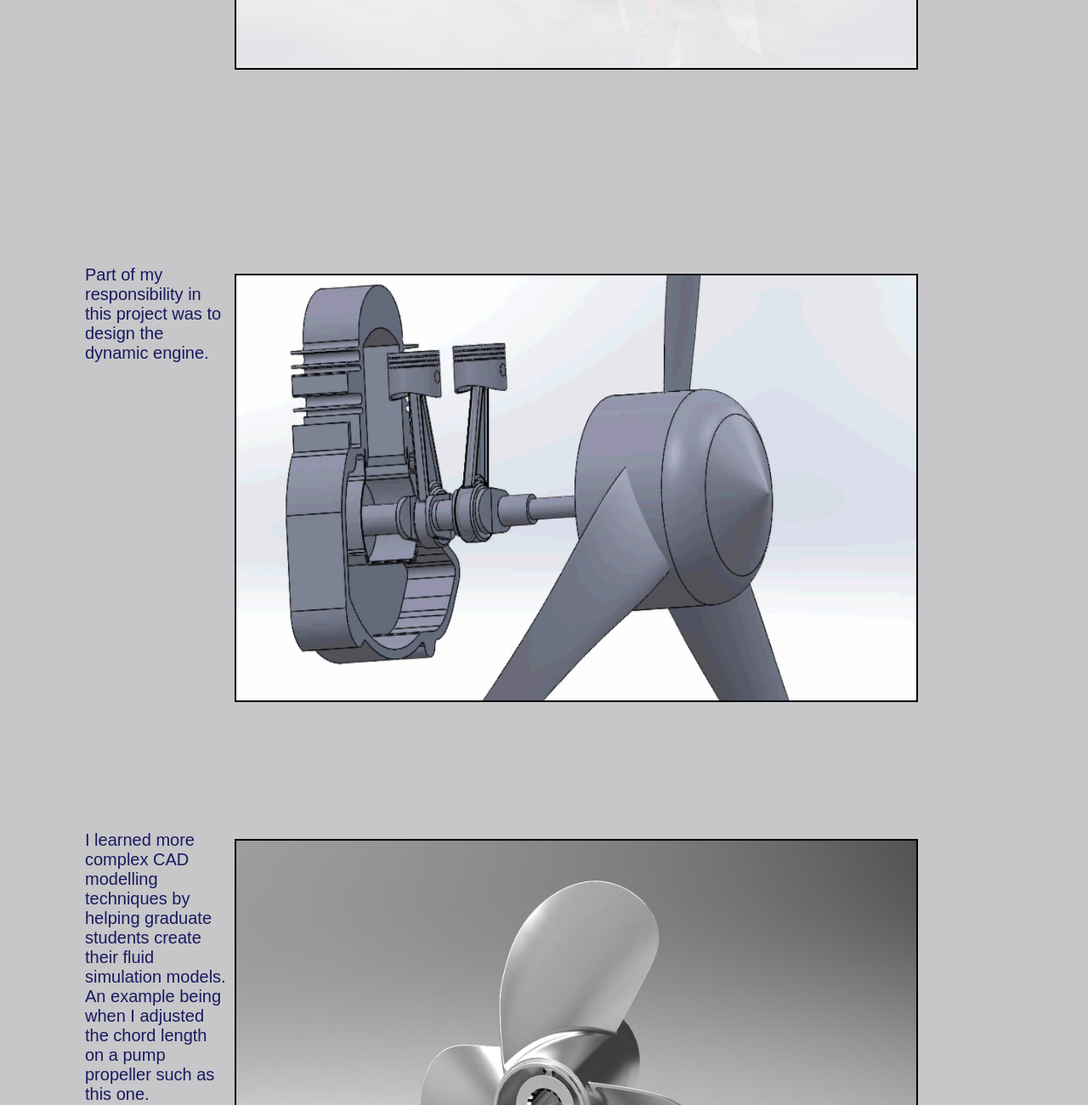
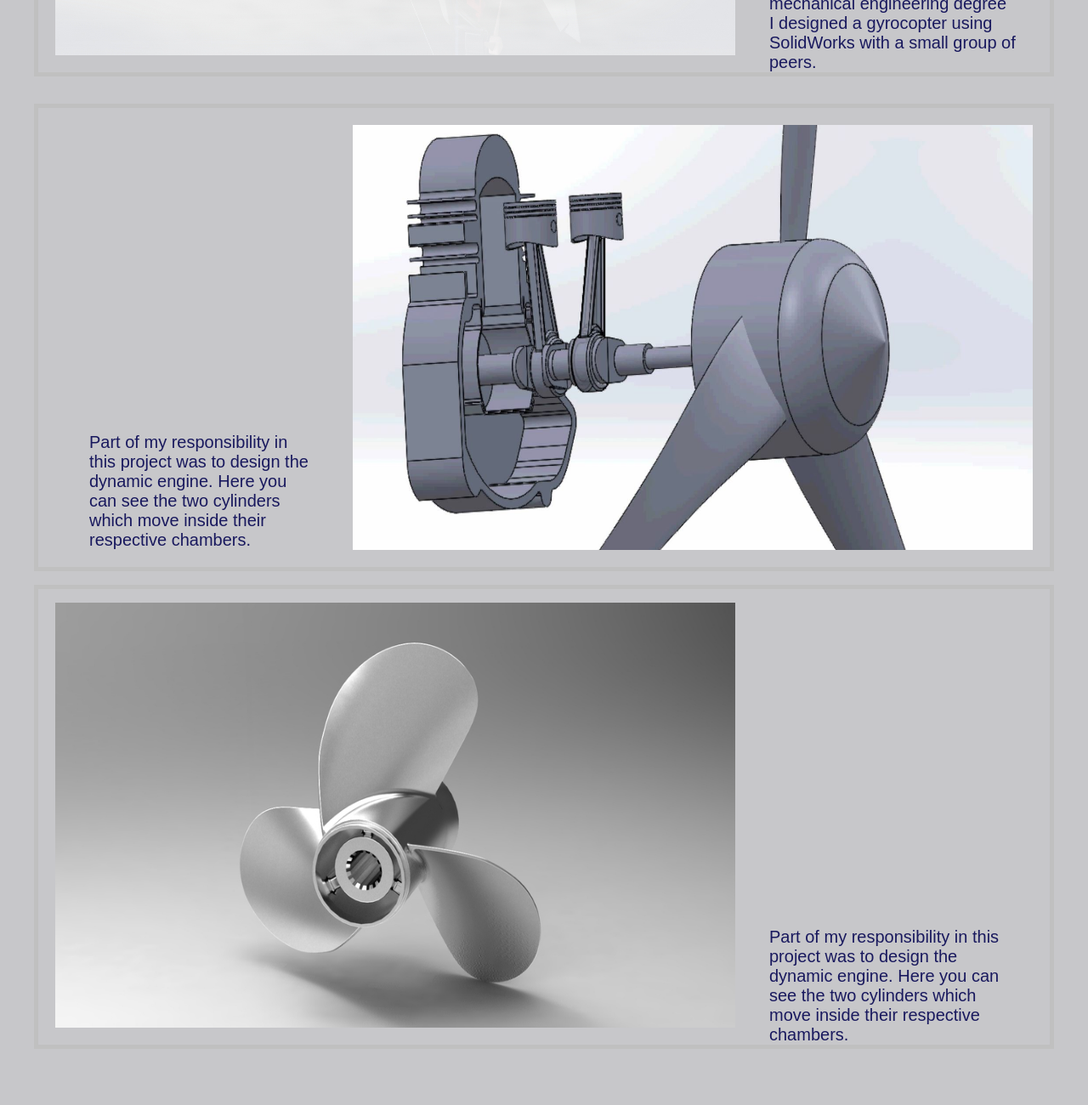
Before and after one commit to aescobed/aescobed.github.io, a plain HTML site: page CADCAM.html in a window 1280 px wide. Shown: the part 540-1840 px from the top of the page at 85% size. After the commit the page ends 1790 px from the top, so only its background shows below. Drawn offline with Linux system fonts and the light colour scheme.

Commit message:
Updated CADCAM style

```diff
--- a/CADCAM.html
+++ b/CADCAM.html
@@ -15,6 +15,7 @@
 
             <nav>
                 <ul>
+
                     <li><a href="index.html"> Home </a></li>
                     <li><a href="CADCAM.html"> CAD/CAM </a></li>
                     <li><a href="Circuitry.html"> Circuitry </a></li>
@@ -25,26 +26,53 @@
                 </ul>
             </nav>
 
-
         </div>
     </header>
 
+    <!--
+            <div>
+                <img id="gyro" src="images\gyro.JPG" width="800" height="500" style="float: right; margin-left:10px;margin-bottom:50px;margin-right:200px;border: solid black 2.5px">
+                <p id="CADdesc"> In my first year of my mechanical engineering degree I designed a gyrocopter using SolidWorks with a small group of peers.
+                </p>
+            </div>
+        --->
+    <figure class="left">
+        <p>
+            <img src="images\gyro.JPG"
+                 width="800" height="500">
+            <figcaption>
+                In my first year of my mechanical engineering degree I designed a gyrocopter using SolidWorks with a small group of peers.
+            </figcaption>
+    </figure>
 
-        <div>
-            <img id="gyro" src="images\gyro.JPG" width="800" height="500" style="float: right; margin-left:10px;margin-bottom:50px;margin-right:200px;border: solid black 2.5px">
-            <p id="CADdesc"> In my first year of my mechanical engineering degree I designed a gyrocopter using SolidWorks with a small group of peers.
-            </p>
-        </div>
-        <div>
-            <img id="gyroeng" src="images\gyroEngine.JPG" width="800" height="500" align="middle" style="float: right; margin-left:10px;margin-bottom:50px; margin-right:200px; margin-top:10px;border: solid black 2.5px">
-            <p id="CADdesc"> Part of my responsibility in this project was to design the dynamic engine.
-            </p>
-        </div>
-        <div>
-            <img id="gyroeng" src="images\pump.jpg" width="800" height="500" align="middle" style="float: right; margin-left:10px;margin-bottom:100px; margin-right:200px; margin-top:10px;border: solid black 2.5px">
-            <p id="CADdesc">
-                I learned more complex CAD modelling techniques by helping graduate students create their fluid simulation models. An example being when I adjusted the chord length on a pump propeller such as this one.
-            </p>
-        </div>
+
+
+
+
+    <figure class="right">
+        <p>
+            <figcaption>
+                Part of my responsibility in this project was to design the dynamic engine. Here you can see the two cylinders which move inside their respective chambers.
+            </figcaption>
+
+            <img src="images\gyroEngine.JPG"
+                 width="800" height="500">
+
+    </figure>
+
+
+    <figure class="left">
+        <p>
+
+            <img src="images\pump.jpg"
+                 width="800" height="500">
+
+            <figcaption>
+                Part of my responsibility in this project was to design the dynamic engine. Here you can see the two cylinders which move inside their respective chambers.
+            </figcaption>
+
+
+
+    </figure>
 
 </body>
--- a/css/projects.css
+++ b/css/projects.css
@@ -7,7 +7,6 @@ body{
 
 .container{
     width: 80%;
-
 }
 
 .rotatePic {
@@ -16,7 +15,33 @@ body{
 }
 
 
-header{
+figure.left {
+    display: flex;
+    align-items: end;
+    border: thick silver solid;
+    padding-left: 20px;
+}
+
+figure.right {
+    float: right;
+    display: flex;
+    align-items: end;
+    border: thick silver solid;
+    padding-left: 20px;
+    padding-right: 20px;
+    padding-top: 20px;
+    padding-bottom: 20px;
+}
+
+figcaption {
+    margin-left: 40px;
+    margin-right: 40px;
+    margin-top: 40px;
+    color: rgb(25, 25, 94);
+    font-size: 20px;
+}
+
+header {
     background: #55d6aa;
 }
 
@@ -93,6 +118,7 @@ nav a:hover::before {
     margin-bottom: 40px;
 }
 
+
 #CADdesc {
     color: rgb(25, 25, 94);
     font-size: 20px;
--- a/css/style.css
+++ b/css/style.css
@@ -20,6 +20,14 @@ body{
     color: rgb(25, 25, 94);
     font-family: 'Josefin Sans', sans-serif;
     background: rgb(199, 199, 202);
+}
+
+figure {
+    float: right;
+    margin-left: 10px;
+    margin-bottom: 50px;
+    margin-right: 200px;
+    border: solid black 2.5px
 }
 
 #welcome{
```
Also changed, not shown: Circuitry.html (+1 -1 lines), index.html (+1 -2 lines), scriptTwo.js (deleted, +0 -13 lines), js/script.js (added).
